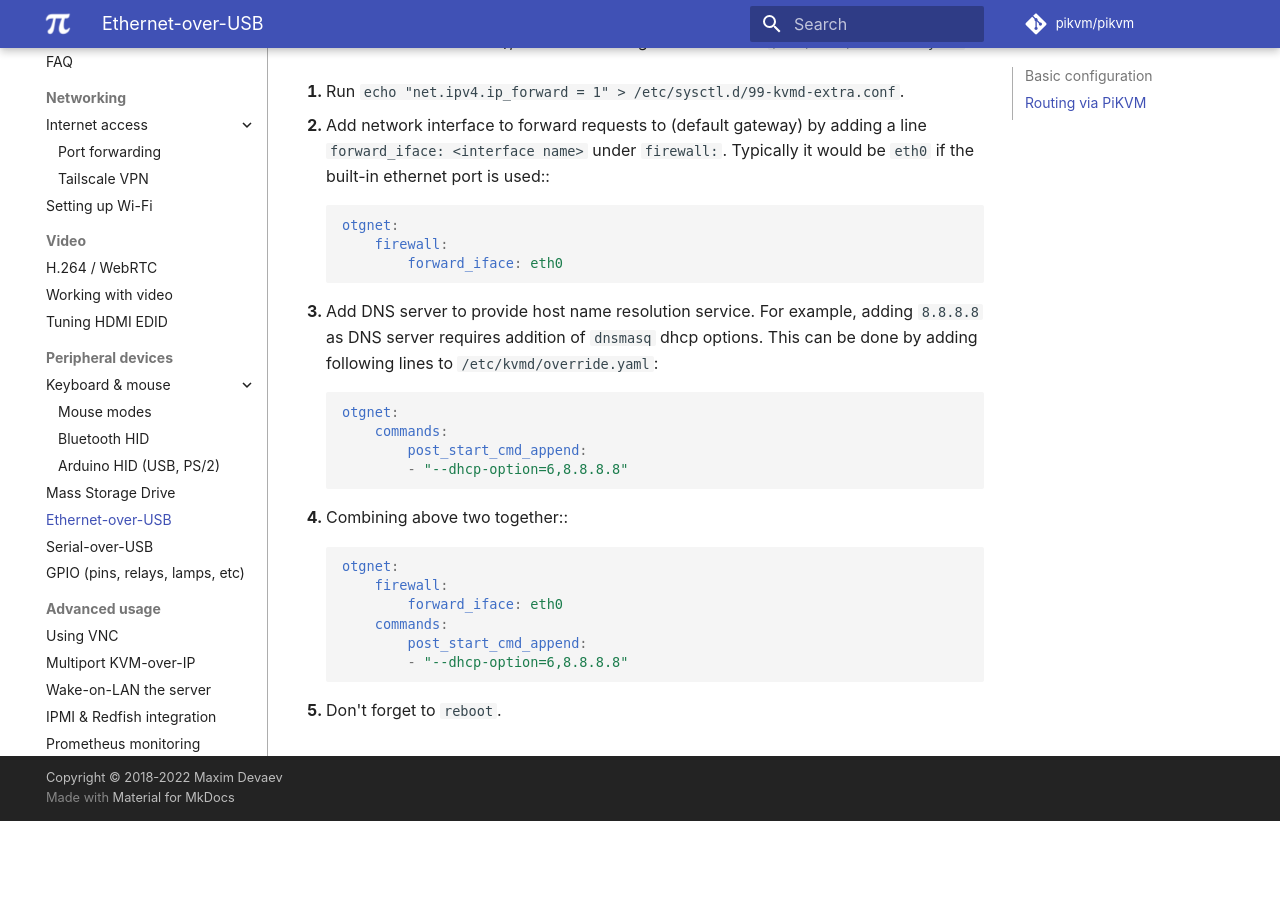
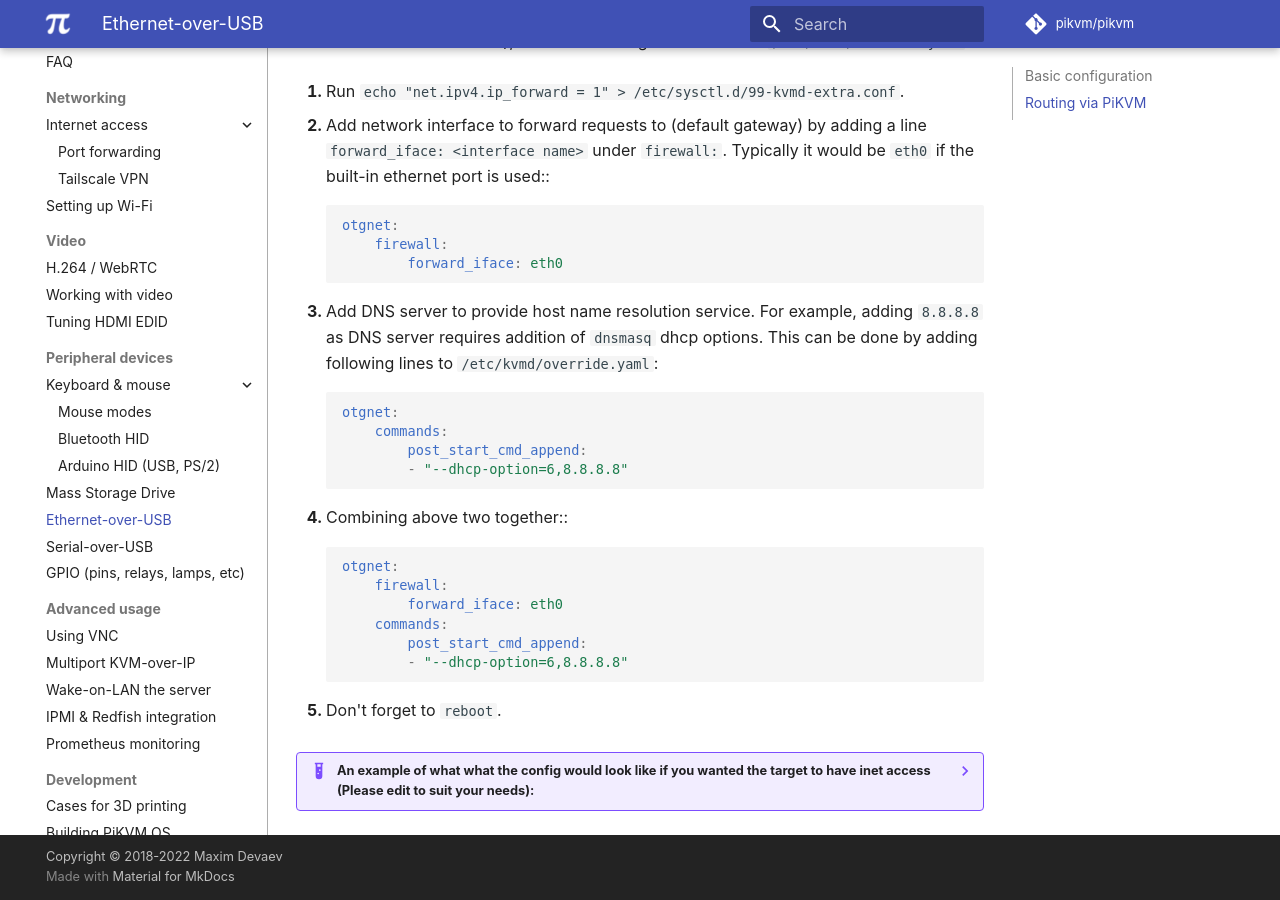
Before and after one commit to pikvm/pikvm, an MkDocs documentation site: the page built from docs/usb_ethernet.md, in a window 1280 px wide and 900 px high, scrolled down 1747 px. Built offline with MkDocs 1.6.1 and Material for MkDocs 9.7.7, drawn with Linux system fonts in a browser that asks for light colours; some web fonts are replaced; comment, search, counter and statistics services are not loaded; before the commit the page ends 2568 px from its top, so only the background shows below that.

Commit message:
Update usb_ethernet.md (#667)
* Update usb_ethernet.md

Added an example

* Update usb_ethernet.md

Fixed

````diff
--- a/docs/usb_ethernet.md
+++ b/docs/usb_ethernet.md
@@ -81,3 +81,18 @@
     ```
 
 5. Don't forget to `reboot`.
+
+??? example "An example of what what the config would look like if you wanted the target to have inet access (Please edit to suit your needs):"
+    ```
+    otgnet:
+        firewall:
+            allow_tcp: [80, 443]
+            forward_iface: wlan0
+        commands:
+            post_start_cmd_append:
+                - "--dhcp-option=6,1.1.1.1,1.0.0.1"
+        iface:
+            ip_cmd:
+                - /usr/bin/ip
+            net: 10.65.0.0/28
+    ```
````
